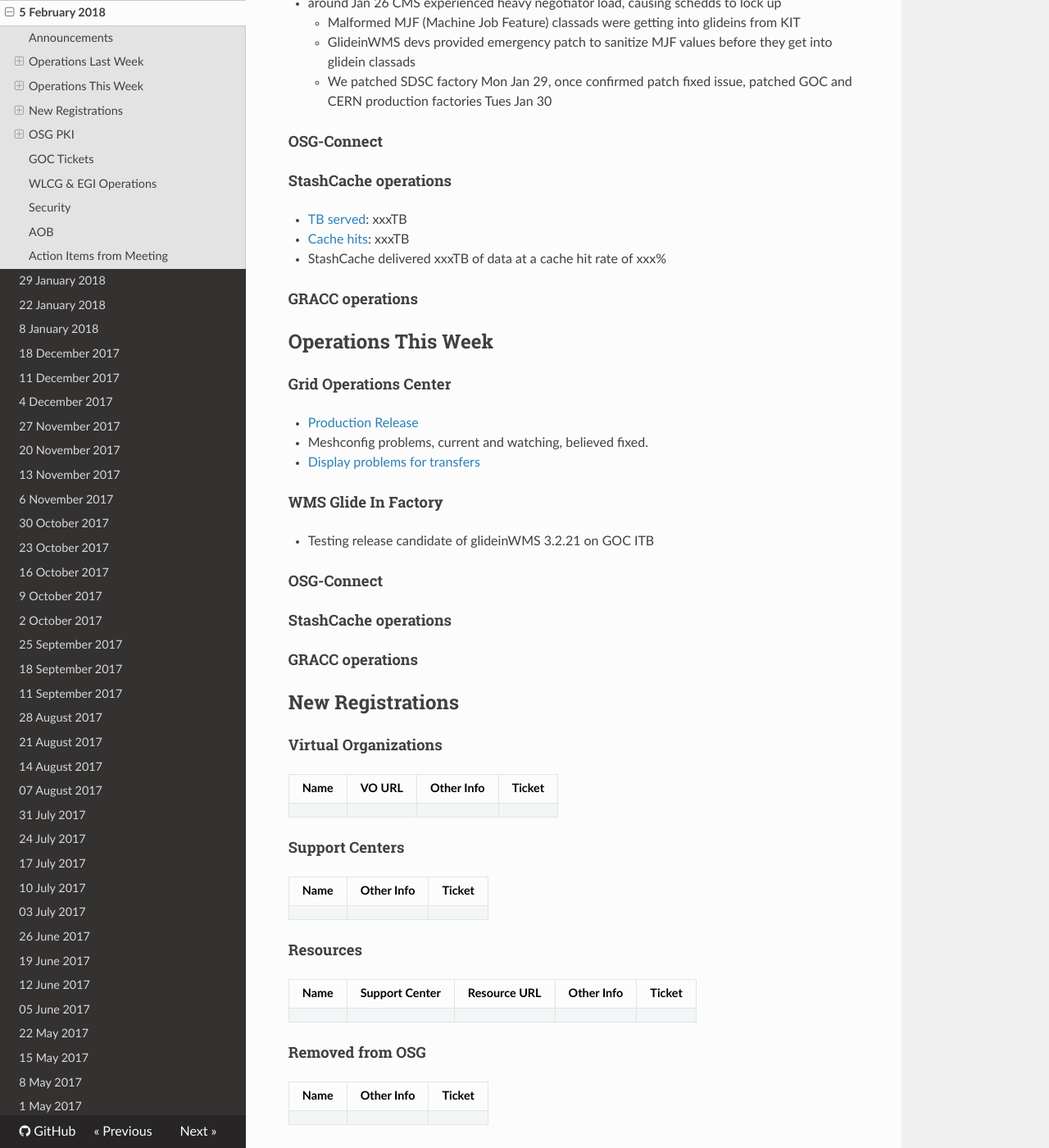
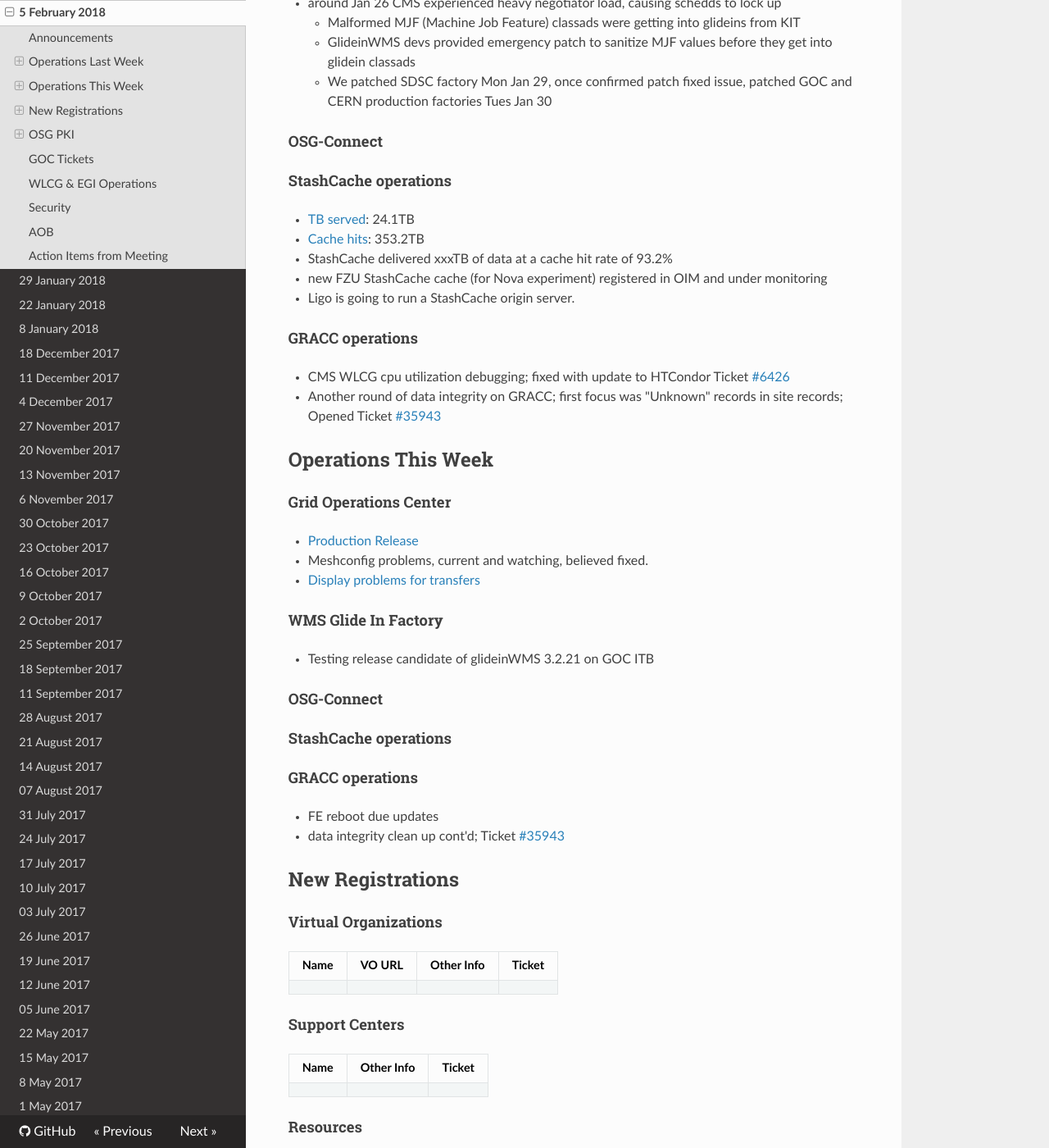
Before and after one commit to osg-htc/operations, an MkDocs documentation site: the page built from docs/WeeklyMinutes/05Feb2018.md, in a window 1280 px wide and 1400 px high, scrolled down 832 px. Shown: the whole window at 82% size. Built offline with MkDocs 1.6.1, drawn with Linux system fonts in a browser that asks for light colours; nearby versions of some CDN libraries; old or Windows-style settings are respelled for this version of MkDocs.

Commit message:
Update 05Feb2018.md
StashCache and GRACC update

```diff
--- a/docs/WeeklyMinutes/05Feb2018.md
+++ b/docs/WeeklyMinutes/05Feb2018.md
@@ -30,11 +30,15 @@
 #### OSG-Connect
 
 #### StashCache operations
-   * [TB served](http://tinyurl.com/ydaereyo): xxxTB
-   * [Cache hits](http://tinyurl.com/ydaereyo): xxxTB
-   * StashCache delivered xxxTB of data at a cache hit rate of xxx%
+   * [TB served](http://tinyurl.com/ydaereyo): 24.1TB
+   * [Cache hits](http://tinyurl.com/ydaereyo): 353.2TB
+   * StashCache delivered xxxTB of data at a cache hit rate of 93.2%
+   * new FZU StashCache cache (for Nova experiment) registered in OIM and under monitoring
+   * Ligo is going to run a StashCache origin server.
 
 ####  GRACC operations
+   * CMS WLCG cpu utilization debugging; fixed with update to HTCondor Ticket [#6426](https://htcondor-wiki.cs.wisc.edu/index.cgi/tktview?tn=6426)
+   * Another round of data integrity on GRACC; first focus was "Unknown" records in site records; Opened Ticket [#35943](https://ticket.grid.iu.edu/35943)
 
 ## Operations This Week
 
@@ -51,6 +55,8 @@
 #### StashCache operations
 
 #### GRACC operations
+   * FE reboot due updates
+   * data integrity clean up cont'd; Ticket [#35943](https://ticket.grid.iu.edu/35943)
 
 ## New Registrations
 
```
